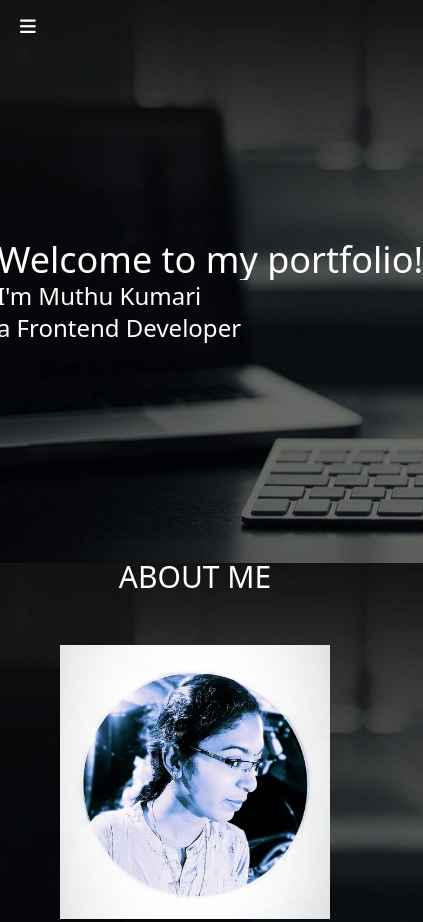
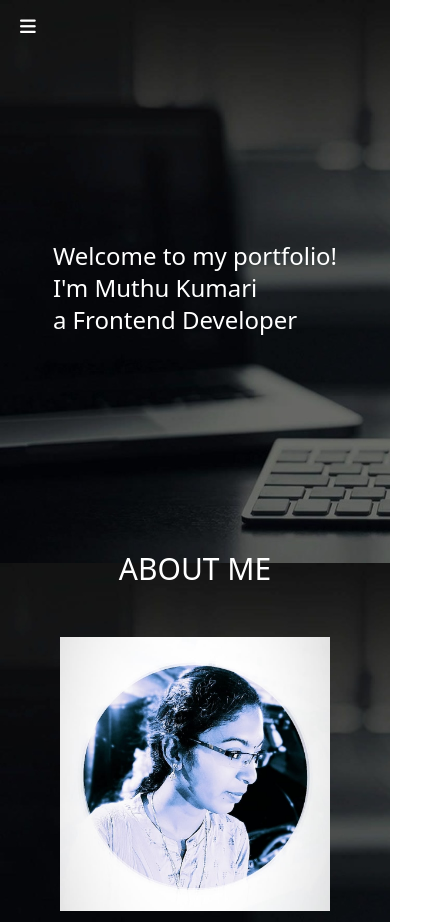
Before and after one commit to Muthukumari29/Portfolio, a plain HTML site: page index.html in a window 390 px wide. Shown: the top 922 px of the page, 423 px wide, since content can reach past the window. Drawn offline with nearby package versions, Linux system fonts and the light colour scheme.

Commit message:
alignment change

```diff
--- a/index.html
+++ b/index.html
@@ -178,8 +178,8 @@
 
     <div class="flex  justify-center mt-[200px] md:mt-[200px]">
 
-        <div class=" ml-[30px] md:mt-[50px]">
-        <div id="ani" class="text-4xl lg:text-7xl">Welcome to my portfolio!</div>
+        <div class=" md:ml-[30px] md:mt-[50px]">
+        <div id="ani" class="text-2xl md:text-4xl lg:text-7xl">Welcome to my portfolio!</div>
     <p  class="text-2xl lg:text-5xl">I'm Muthu Kumari</p>
 <p class="text-2xl lg:text-4xl">a Frontend Developer</p>
 </div>
@@ -318,7 +318,7 @@ document.getElementById("demo4").innerHTML=result4;
         </div>
     <div class="ml-[20px] md:text-2xl">
         <div>Phone</div>
-        <div>9486336218</div>
+        <div>9012345678</div>
     </div>
     </div>
     <div class="flex">
```
